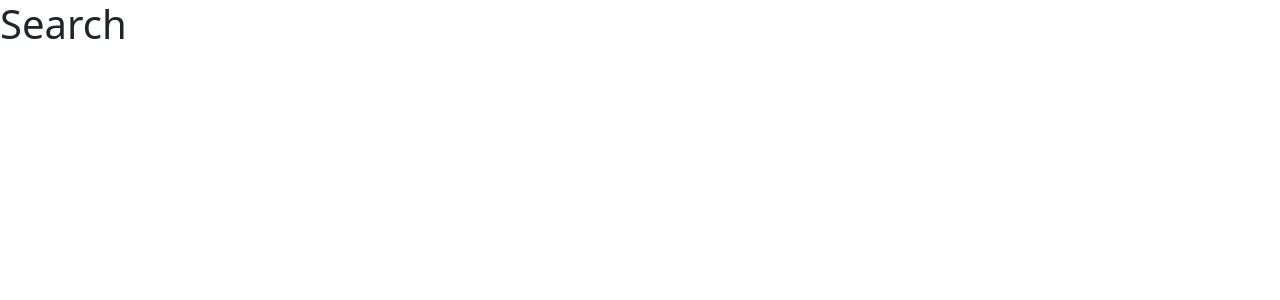
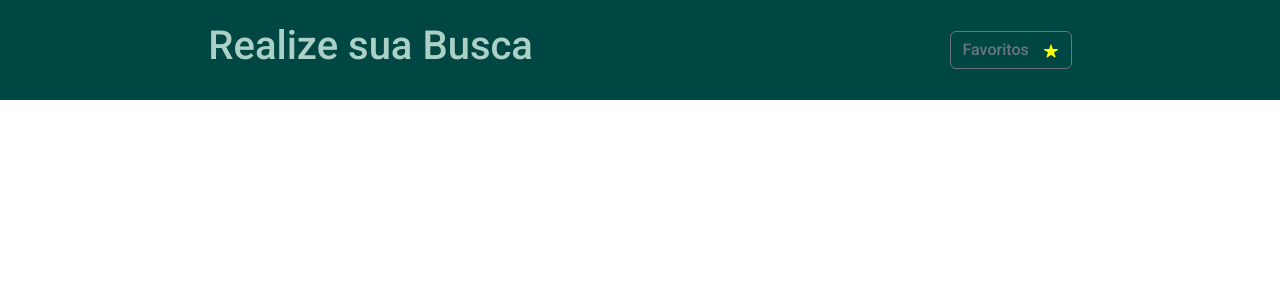
Before and after one commit to Murilo-Carrijo/Projeto-FrontEnd-Search-ReactJs, a React (Create React App) app: page /search in a window 1280 px wide. Shown: the top 300 px of the page. Built offline with nearby package versions, Linux system fonts and the light colour scheme.

Commit message:
feat: implementação do header dinamico

```diff
--- a/src/App.css
+++ b/src/App.css
@@ -1,38 +1,7 @@
-.App {
-  text-align: center;
+@import url('https://fonts.googleapis.com/css2?family=Roboto:wght@100;300;500;700&display=swap');
+
+* {
+  font-family: 'Roboto', sans-serif;
+  margin: 0;
+  padding: 0;
 }
-
-.App-logo {
-  height: 40vmin;
-  pointer-events: none;
-}
-
-@media (prefers-reduced-motion: no-preference) {
-  .App-logo {
-    animation: App-logo-spin infinite 20s linear;
-  }
-}
-
-.App-header {
-  background-color: #282c34;
-  min-height: 100vh;
-  display: flex;
-  flex-direction: column;
-  align-items: center;
-  justify-content: center;
-  font-size: calc(10px + 2vmin);
-  color: white;
-}
-
-.App-link {
-  color: #61dafb;
-}
-
-@keyframes App-logo-spin {
-  from {
-    transform: rotate(0deg);
-  }
-  to {
-    transform: rotate(360deg);
-  }
-}
--- a/src/App.jsx
+++ b/src/App.jsx
@@ -1,5 +1,7 @@
 import React from 'react';
 import Routes from './routes';
+
+import './App.css';
 
 function App() {
   return (
--- /dev/null
+++ b/src/components/Header/Header.css
@@ -0,0 +1,35 @@
+.header-container {
+  align-items: center;
+  background-color: #004643;
+  color: #abd1c6;
+  display: flex;
+  height: 100px;
+  justify-content: space-around;
+}
+
+.favorites-button {
+  align-items: center;
+  border: 1px sold #abd1c6;
+  color: #abd1c6;
+  font-weight: bold;
+  display: flex;
+}
+
+.favorites-star {
+  color: #ffff00;
+  margin-left: 10px;
+}
+
+.favorites-search {
+  font-weight: bold;
+  margin-left: 10px;
+}
+
+.not-found {
+  align-items: center;
+  background-color: #004643;
+  color: #abd1c6;
+  display: flex;
+  height: 100vh;
+  justify-content: center;
+}
--- /dev/null
+++ b/src/components/Header/index.jsx
@@ -0,0 +1,53 @@
+import React from 'react';
+import { useLocation, useHistory } from 'react-router-dom';
+
+import './Header.css';
+import { Button } from 'reactstrap';
+import { IoIosStar, IoIosSearch } from 'react-icons/io';
+
+function Header() {
+  const history = useHistory();
+  const location = useLocation();
+  const { pathname } = location;
+
+  function renderPageTitle() {
+    if (pathname === '/search' || pathname === '/') {
+      return (
+        <div className="header-container">
+          <h1 className="header-title">Realize sua Busca</h1>
+          <Button
+            className="favorites-button"
+            outline
+            onClick={() => history.push('/favorites')}
+          >
+            Favoritos
+            {' '}
+            <IoIosStar className="favorites-star" />
+          </Button>
+        </div>
+      );
+    }
+    if (pathname === '/favorites') {
+      return (
+        <div className="header-container">
+          <h1 className="header-title">Artigos Favoritados</h1>
+          <Button
+            className="favorites-button"
+            outline
+            onClick={() => history.push('/search')}
+          >
+            Realizar Buscas
+            <IoIosSearch className="favorites-search" />
+          </Button>
+        </div>
+      );
+    }
+    return <h1 className="not-found">Pagina Não Encontrada</h1>;
+  }
+
+  return (
+    renderPageTitle()
+  );
+}
+
+export default Header;
--- a/src/pages/Favorites/index.jsx
+++ b/src/pages/Favorites/index.jsx
@@ -1,8 +1,9 @@
 import React from 'react';
+import Header from '../../components/Header';
 
 function Favorites() {
   return (
-    <h1>Favorites</h1>
+    <Header />
   );
 }
 
--- a/src/pages/Search/index.jsx
+++ b/src/pages/Search/index.jsx
@@ -1,8 +1,9 @@
 import React from 'react';
+import Header from '../../components/Header';
 
 function Search() {
   return (
-    <h1>Search</h1>
+    <Header />
   );
 }
 
```
